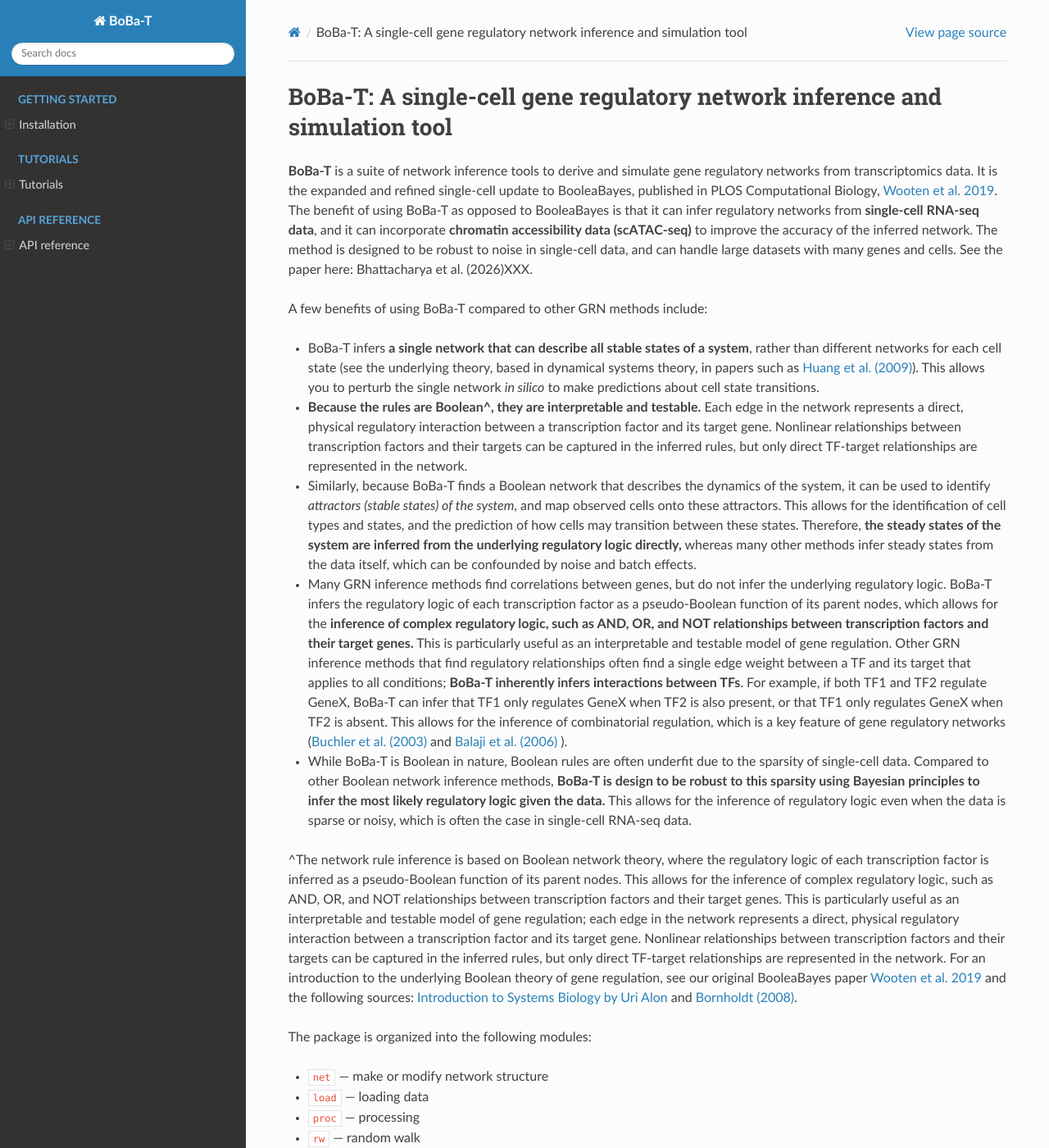
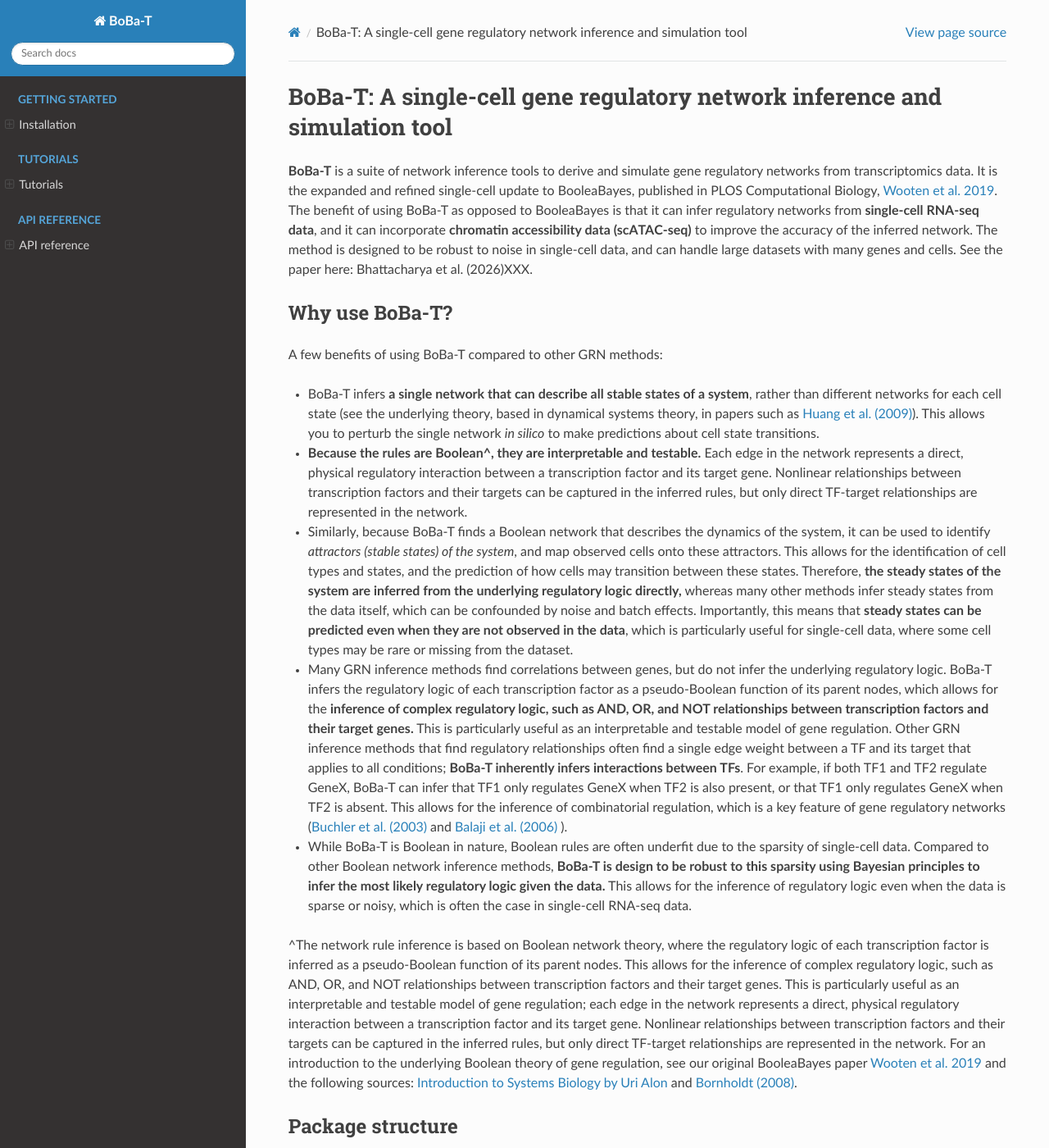
Before and after one commit to smgroves/BoBa-T, a Sphinx documentation site: the page built from docs/index.rst, in a window 1280 px wide and 1400 px high. Shown: the whole window at 82% size. Built offline with Sphinx 7.4.7 and the Read the Docs theme 3.1.0, drawn with Linux system fonts in a browser that asks for light colours; pages that are not in the unit, such as notebooks, are missing from menus.

Commit message:
Update index.rst

```diff
--- a/docs/index.rst
+++ b/docs/index.rst
@@ -6,15 +6,23 @@
 regulatory networks from transcriptomics data. It is the expanded and refined single-cell update to
 BooleaBayes, published in PLOS Computational Biology, `Wooten et al. 2019`_. The benefit of using BoBa-T as opposed to BooleaBayes is that it can infer regulatory networks from **single-cell RNA-seq data**, and it can incorporate **chromatin accessibility data (scATAC-seq)** to improve the accuracy of the inferred network. The method is designed to be robust to noise in single-cell data, and can handle large datasets with many genes and cells. See the paper here: Bhattacharya et al. (2026)XXX.
 
-A few benefits of using BoBa-T compared to other GRN methods include:
+
+Why use BoBa-T?
+==================
+
+A few benefits of using BoBa-T compared to other GRN methods:
 
 * BoBa-T infers **a single network that can describe all stable states of a system**, rather than different networks for each cell state (see the underlying theory, based in dynamical systems theory, in papers such as `Huang et al. (2009) <https://pmc.ncbi.nlm.nih.gov/articles/PMC2754594/>`_). This allows you to perturb the single network *in silico* to make predictions about cell state transitions.
 * **Because the rules are Boolean^, they are interpretable and testable.** Each edge in the network represents a direct, physical regulatory interaction between a transcription factor and its target gene. Nonlinear relationships between transcription factors and their targets can be captured in the inferred rules, but only direct TF-target relationships are represented in the network.
-* Similarly, because BoBa-T finds a Boolean network that describes the dynamics of the system, it can be used to identify *attractors (stable states) of the system*, and map observed cells onto these attractors. This allows for the identification of cell types and states, and the prediction of how cells may transition between these states. Therefore, **the steady states of the system are inferred from the underlying regulatory logic directly,** whereas many other methods infer steady states from the data itself, which can be confounded by noise and batch effects.
+* Similarly, because BoBa-T finds a Boolean network that describes the dynamics of the system, it can be used to identify *attractors (stable states) of the system*, and map observed cells onto these attractors. This allows for the identification of cell types and states, and the prediction of how cells may transition between these states. Therefore, **the steady states of the system are inferred from the underlying regulatory logic directly,** whereas many other methods infer steady states from the data itself, which can be confounded by noise and batch effects. Importantly, this means that **steady states can be predicted even when they are not observed in the data**, which is particularly useful for single-cell data, where some cell types may be rare or missing from the dataset.
 * Many GRN inference methods find correlations between genes, but do not infer the underlying regulatory logic. BoBa-T infers the regulatory logic of each transcription factor as a pseudo-Boolean function of its parent nodes, which allows for the **inference of complex regulatory logic, such as AND, OR, and NOT relationships between transcription factors and their target genes.** This is particularly useful as an interpretable and testable model of gene regulation. Other GRN inference methods that find regulatory relationships often find a single edge weight between a TF and its target that applies to all conditions; **BoBa-T inherently infers interactions between TFs**. For example, if both TF1 and TF2 regulate GeneX, BoBa-T can infer that TF1 only regulates GeneX when TF2 is also present, or that TF1 only regulates GeneX when TF2 is absent. This allows for the inference of combinatorial regulation, which is a key feature of gene regulatory networks (`Buchler et al. (2003) <https://doi.org/10.1073/pnas.0930314100>`_ and `Balaji et al. (2006) <https://doi.org/10.1016/j.jmb.2006.04.029>`_ ).
 * While BoBa-T is Boolean in nature, Boolean rules are often underfit due to the sparsity of single-cell data. Compared to other Boolean network inference methods, **BoBa-T is design to be robust to this sparsity using Bayesian principles to infer the most likely regulatory logic given the data.** This allows for the inference of regulatory logic even when the data is sparse or noisy, which is often the case in single-cell RNA-seq data.
 
 ^The network rule inference is based on Boolean network theory, where the regulatory logic of each transcription factor is inferred as a pseudo-Boolean function of its parent nodes. This allows for the inference of complex regulatory logic, such as AND, OR, and NOT relationships between transcription factors and their target genes. This is particularly useful as an interpretable and testable model of gene regulation; each edge in the network represents a direct, physical regulatory interaction between a transcription factor and its target gene. Nonlinear relationships between transcription factors and their targets can be captured in the inferred rules, but only direct TF-target relationships are represented in the network. For an introduction to the underlying Boolean theory of gene regulation, see our original BooleaBayes paper `Wooten et al. 2019`_ and the following sources: `Introduction to Systems Biology by Uri Alon <https://www.amazon.com/dp/1439837171?lv=shuf&channelId=500&plpRedirect=mhFallback>`_ and `Bornholdt (2008) <https://doi.org/10.1098/rsif.2008.0132.focus>`_.
+
+
+Package structure
+======================
 
 The package is organized into the following modules:
 
```
